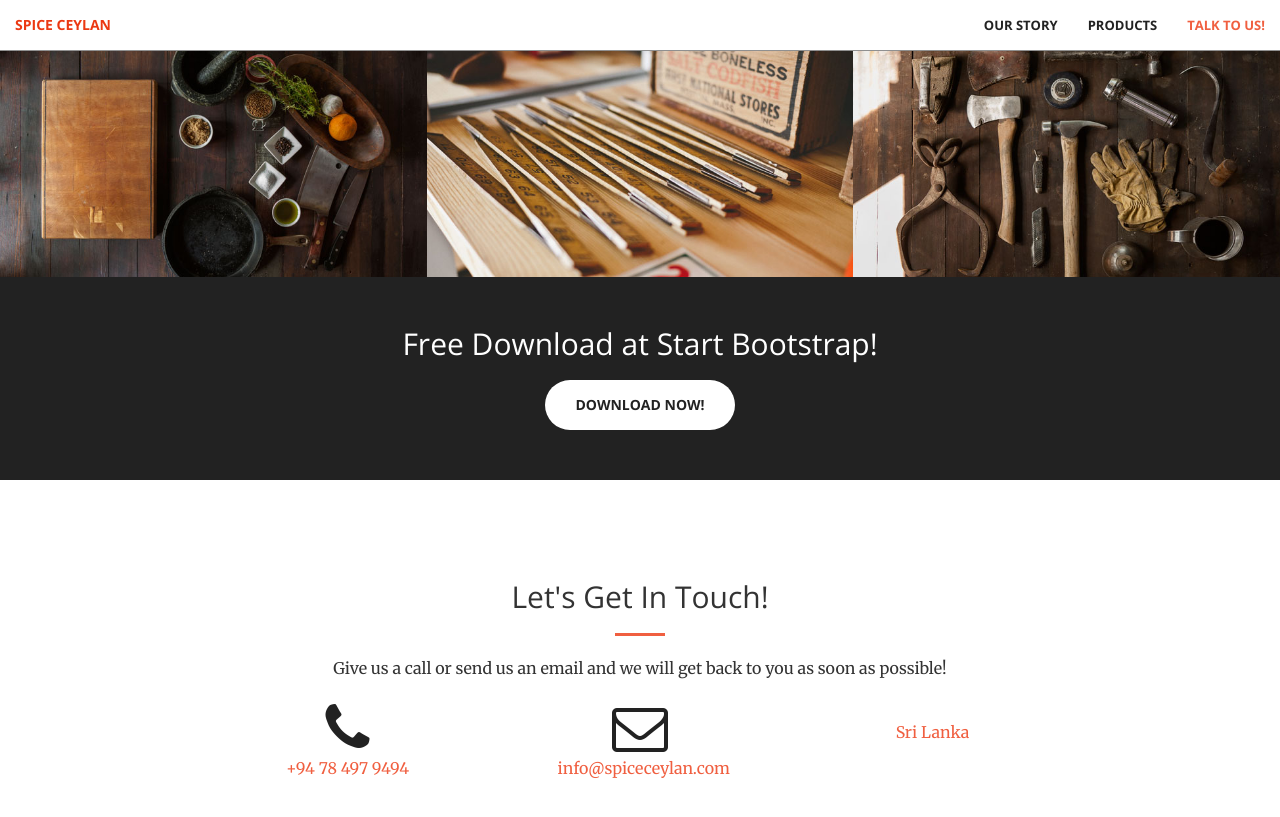
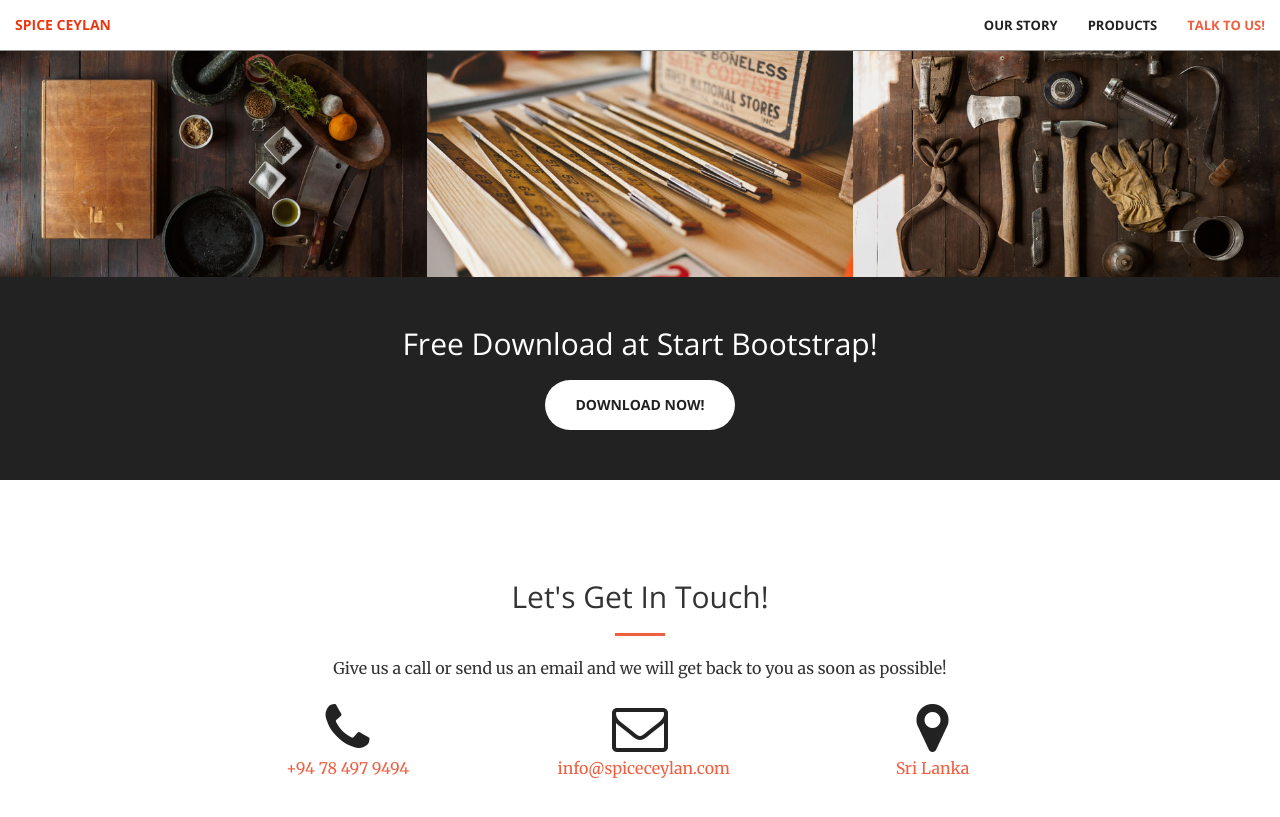
Before and after one commit to spiceceylan/spiceceylan.github.io, a Jekyll site: the page built from index.html, in a window 1280 px wide and 900 px high, scrolled down 1957 px. Shown: the top 817 px of the window. Built offline with Jekyll 4.4.1, drawn with Linux system fonts in a browser that asks for light colours.

Commit message:
finish contact us

```diff
--- a/_includes/contact.html
+++ b/_includes/contact.html
@@ -20,7 +20,7 @@
         </div>
         <div class="col-lg-2 col-lg-offset-1 text-center">
             <a href="https://github.com/{{ site.github_username }}">
-            <i class="fa fa-map-maker fa-3x wow bounceIn" data-wow-delay=".1s"></i>
+            <i class="fa fa-map-marker fa-3x wow bounceIn" data-wow-delay=".1s"></i>
                 <p>Sri Lanka</p>
             </a>
         </div>
```
